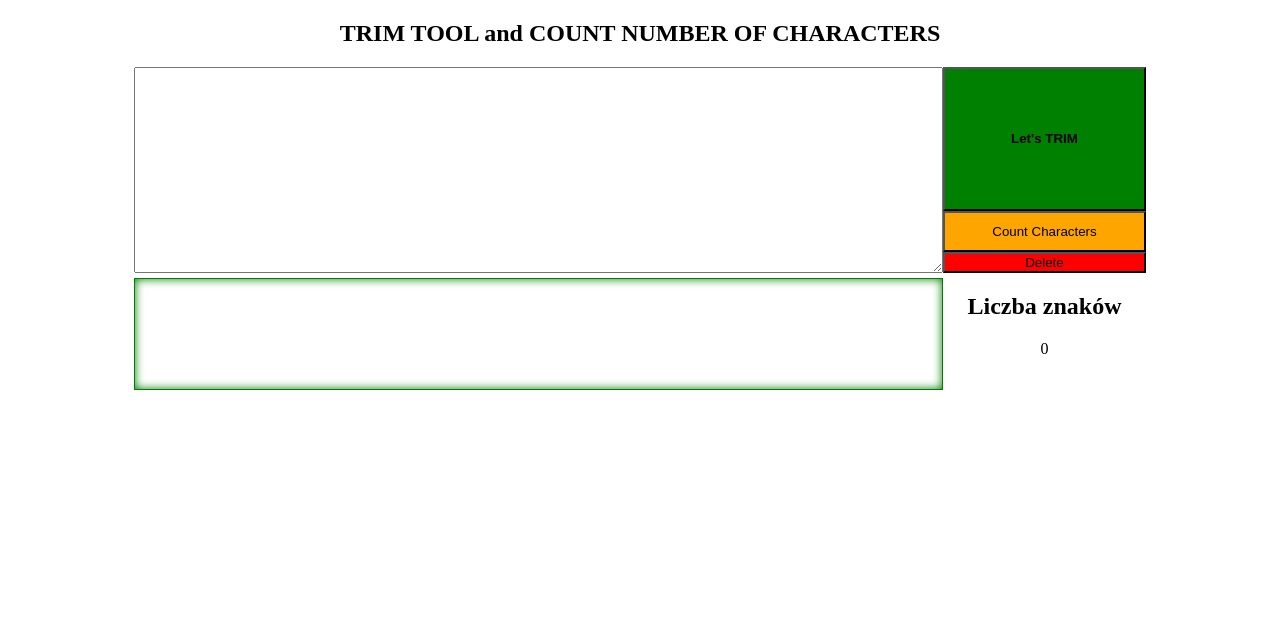
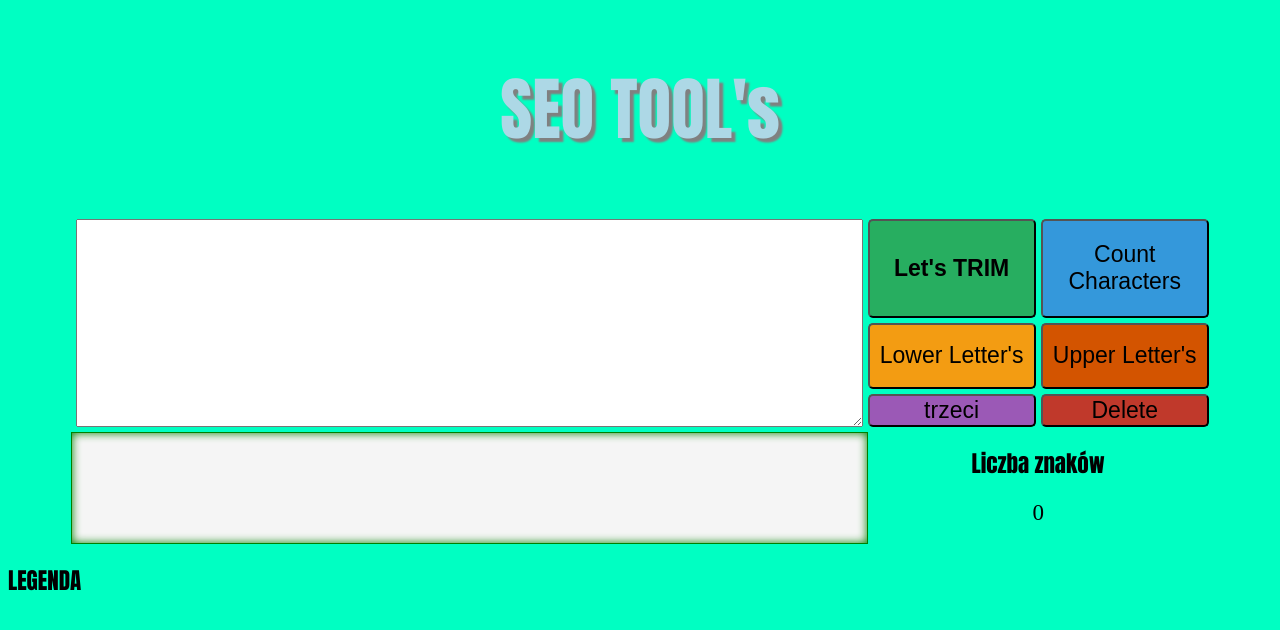
Before and after one commit to WALLESAMEHERE/TKM, a plain HTML site: page index.html in a window 1280 px wide. Drawn offline with Linux system fonts and the light colour scheme.

Commit message:
added some new styles and upper lower letter function

```diff
--- a/index.html
+++ b/index.html
@@ -8,12 +8,15 @@
 </head>
 <body>
 	<section>
-	<h1>TRIM TOOL and COUNT NUMBER OF CHARACTERS</h1>
+	<h1 class='tollName'>SEO TOOL's</h1>
 		<div class="wrapper">
 			<textarea class="areaForWords" id="area"></textarea>
 			<div class="boxWithButtons">
 				<button id="btnTrim" class="btnTrim">Let's TRIM</button>
 				<button id="counteChars" class="counteChars">Count Characters</button>
+				<button id="toLowerLetter" class="toLowerLetter">Lower Letter's</button>
+				<button id="toUpperLetter" class="toUpperLetter">Upper Letter's</button>
+				<button id="enterowe" class="enterowe">trzeci</button>
 				<button id="btnDelete" class="btnDelete">Delete</button>
 			</div>
 			<div id="result" class="resultBox"></div>
@@ -25,6 +28,10 @@
 
 
 	</section>
+	<section class="instruction">
+		<h2>LEGENDA</h2>
+
+	</section>
 
 <script type="text/javascript" src="js.js"></script>
 </body>
--- a/js.js
+++ b/js.js
@@ -5,6 +5,9 @@ const btnDelete = document.getElementById('btnDelete');
 const counteChars = document.getElementById('counteChars');
 const showRes = document.getElementById('result');
 const numberOfChar = document.getElementById('numberOfChar');
+const toLowerLetter = document.getElementById('toLowerLetter');
+const toUpperLetter = document.getElementById('toUpperLetter');
+
 
 
 btnShow.addEventListener('click',function(){
@@ -33,6 +36,16 @@ btnDelete.addEventListener('click', ()=>{
   numberOfChar.innerHTML = 0;
 })
 
+toLowerLetter.addEventListener('click', ()=>{
+  let valueArea = document.getElementById('area').value;
+  showRes.innerHTML = valueArea.toLowerCase();
+})
+
+toUpperLetter.addEventListener('click', ()=>{
+  let valueArea = document.getElementById('area').value;
+  showRes.innerHTML = valueArea.toUpperCase();
+})
+
 counteChars.addEventListener('click', ()=>{
   let valueArea = document.getElementById('area').value;
   numberOfChar.innerHTML = valueArea.length;
--- a/style.css
+++ b/style.css
@@ -1,21 +1,34 @@
 *{
-	text-align: center;
 	outline: none;
+	font-size:23px;
+}
+body{
+	background: rgb(0,255,194);
+	background-size:cover;
+	background-repeat: no-repeat;
 }
 .wrapper{
-	padding: 0 10%;
+	text-align: center;
+	padding: 0 5%;
 	display: grid;
-	grid-template-columns:80% 20%;
+	grid-template-columns:70% 30%;
+}
+.tollName{
+	font-size: 3em;
+	text-align: center;
+	color:lightblue;
+	text-shadow: 4px 4px 2px grey;
 }
 .btnTrim{
-	background-color: green;
-	font-size: 1,5em;
+	background-color: #27ae60;
+	font-size: 1,5rem;
 	font-weight:bold;
 	width: 100%;
 }
 .areaForWords{
 	text-align: left;
 	min-height: 200px;
+	margin:0 5px;
 }
 .resultBox{
 	display: inline-block;
@@ -27,15 +40,42 @@
 	padding: 5px;
   	white-space: wrap;
   	word-wrap: break-word;
+  	background-color: whitesmoke;
 
 }
 .boxWithButtons{
 	display: grid;
-	grid-template-rows: 70% 20% 10%;
+	grid-template-columns: 1fr 1fr;
+	grid-gap: 5px;
+
+	grid-template-rows: 3fr 2fr 1fr;
+}
+.boxWithButtons button{
+	border-radius: 5px;
+}
+.boxWithButtons button:hover{
+	opacity: 0.9;
 }
 .btnDelete{
-	background-color: red;
+	background-color: #c0392b;
+	display:
 }
 .counteChars{
-	background-color: orange;
+	background-color: #3498db;
 }
+.toLowerLetter{
+	background-color: #f39c12;
+}
+.toUpperLetter{
+	background-color: #d35400;
+}
+.enterowe{
+	background-color: #9b59b6;
+}
+.instruction{
+	text-align: left;
+}
+
+h1,h2,h3{
+	font-family: impact;
+}
```
Also changed, not shown: img/bg1.jpg (added), img/bg2.jpg (added), img/bg3.jpg (added), img/bg4.jpg (added).
